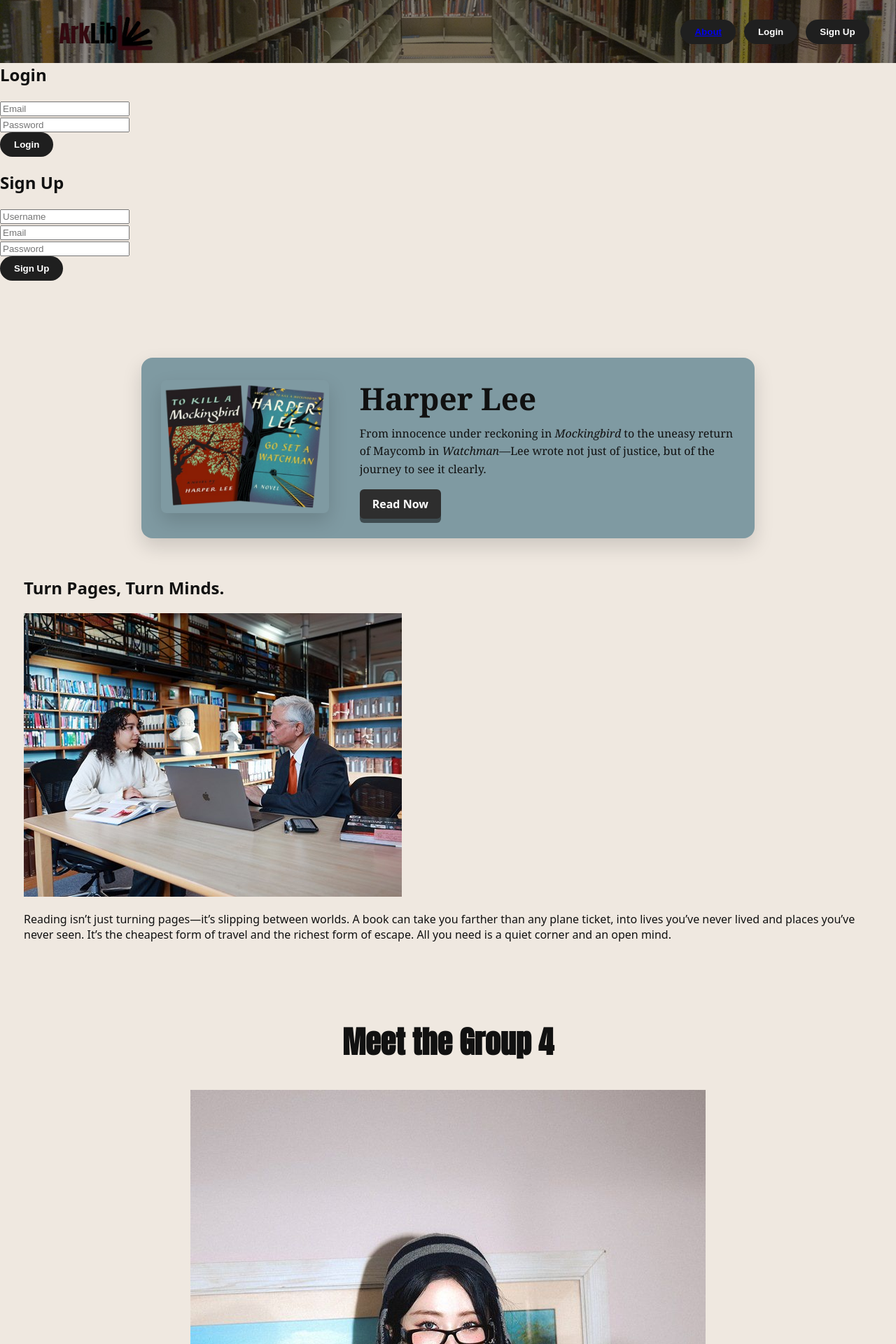
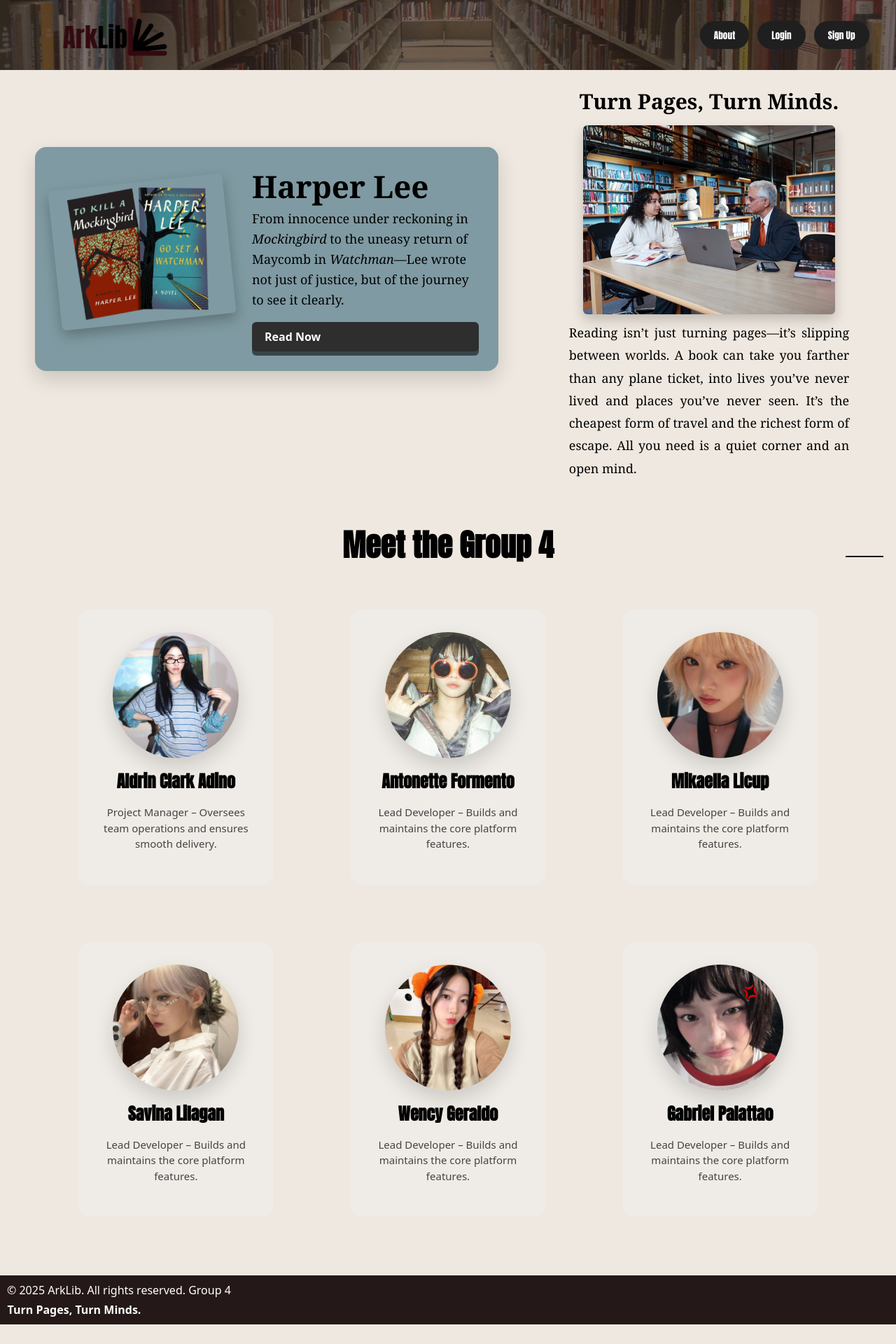
Before and after one commit to hatdog567/Library-System, a PHP site: page / in a window 1280 px wide. Shown: the top 1920 px of the page at 70% size. After the commit the page ends 1892 px from the top, so only its background shows below. Run offline with PHP 8.4, Linux system fonts and the light colour scheme.

Commit message:
I added and modified

```diff
--- a/index.php
+++ b/index.php
@@ -15,7 +15,7 @@
   <meta charset="UTF-8" />
   <meta name="viewport" content="width=device-width, initial-scale=1.0"/>
   <title>ArkLib</title>
-  <link rel="stylesheet" href="style.css">
+  <link rel="stylesheet" href="main.css">
   <link href="https://fonts.googleapis.com/css2?family=Anton&display=swap" rel="stylesheet">
   <link href="https://fonts.googleapis.com/css2?family=Montserrat:wght@400;500;600;700&display=swap" rel="stylesheet">
   <link rel="icon" href="/img/arklib.png">
--- a/main.css
+++ b/main.css
@@ -11,7 +11,7 @@
   --gutter: clamp(16px, 3vw, 34px);
 }
 
-/* ---------- BODY ---------- */
+/* BODY */
 body{
   background-color: #efe8e0;
   font-family: system-ui, -apple-system, Segoe UI, Roboto, Arial, sans-serif;
@@ -19,6 +19,104 @@
 
 /* push content under the fixed header */
 main{ padding-top: 120px; }
+
+/* ---------- AUTH MODAL + OVERLAY ---------- */
+
+/* hidden by default; show when <html> has .auth-open */
+.auth-modal,
+.auth-overlay { display: none; }
+.auth-open .auth-modal,
+.auth-open .auth-overlay { display: block; }
+
+/* Overlay */
+.auth-overlay{
+  position: fixed; inset: 0;
+  background: rgba(0,0,0,.55);
+  backdrop-filter: blur(3px);
+  -webkit-backdrop-filter: blur(3px);
+  z-index: 999;
+}
+
+/* Centered modal card */
+.auth-modal{
+  position: fixed;
+  top: 50%; left: 50%;
+  transform: translate(-50%, -50%);
+  z-index: 1000;
+
+  width: min(480px, 92vw);
+  max-height: 90vh;
+  overflow: auto;
+
+  background: rgba(31,31,31,1);
+  border: 2px solid rgba(255,255,255,.3);
+  border-radius: 20px;
+  box-shadow: 0 0 30px rgba(0,0,0,.3);
+  color: #fff;
+
+  padding: 28px 24px 24px;
+}
+
+/* Close button */
+.auth-close{
+  position: absolute; top: 10px; right: 10px;
+  border: 0; background: transparent; color:#fff;
+  font-size: 18px; cursor: pointer; line-height: 1;
+}
+
+/* Tabs */
+.auth-tabs{
+  display: grid; grid-template-columns: 1fr 1fr; gap: 10px; margin: 4px 44px 12px 8px;
+}
+.auth-tabs .tab{
+  height: 40px;
+  border-radius: 14px;
+  border: 1px solid rgba(255,255,255,.18);
+  background: #262626;
+  color:#ddd; font-weight: 700; cursor: pointer;
+}
+.auth-tabs .tab.is-active{
+  background:#340a10; color:#fff; border-color: transparent;
+}
+.auth-tabs .tab.is-active:hover{ background:#640a17; }
+
+/* Wrapper and forms */
+.form-wrapper{ display: grid; }
+.form-box{ display: none; }
+.form-box.is-active{ display: block; }
+
+.form-box h2{
+  font-size: 35px; text-align: center; font-family: 'Anton', sans-serif; margin: 6px 0 14px;
+}
+
+.input-box{ margin: 18px 0; }
+.input-box input{
+  width: 100%; height: 50px;
+  border: 2px solid rgba(255,255,255,.8);
+  border-radius: 40px;
+  background: transparent; color: #fff;
+  font-size: 16px; padding: 0 20px;
+}
+.input-box input::placeholder{ color:#d9d9d9; }
+
+.btn{
+  width: 100%; height: 45px;
+  background:#340a10; color:#fff;
+  border-radius: 40px; border: none;
+  font-size: 16px; font-weight: 700; cursor: pointer;
+  margin-top: 4px;
+}
+.btn:hover{ background:#640a17; }
+
+/* Flash messages */
+.auth-error, .auth-success{
+  margin:10px 0; padding:12px; border-radius:12px; text-align:center; font-size:.9rem;
+}
+.auth-error{ background:#3b0f12; color:#fff; }
+.auth-success{ background:#0f3b1c; color:#fff; }
+
+/* Prevent page scroll when modal is open */
+.body-locked{ overflow: hidden; }
 
 /* ---------- HEADER ---------- */
 .container{
@@ -42,7 +140,6 @@
 .logo { margin-right: auto; }
 .logo img { height: 100px; width: auto; display:block; }
 
-/* ---------- BUTTONS ---------- */
 .nav-buttons { display: flex; gap: 12px; }
 .nav-buttons .about-btn-modal {
   display: inline-block;
@@ -141,7 +238,51 @@
   box-shadow: 0 6px 0 rgba(0,0,0,.55);
 }
 
-/* ---------- FOOTER ---------- */
+/* Right column */
+.aside h2{
+  font-family: Georgia, 'Times New Roman', serif;
+  font-weight: 700;
+  font-size: clamp(22px, 3vw, 30px);
+  text-align: center;
+  margin: 4px 0 14px;
+}
+.aside .photo{
+  width: 100%;
+  max-width: 360px;
+  display: block;
+  margin: 0 auto 10px;
+  border-radius: 6px;
+  box-shadow: 0 8px 18px rgba(0,0,0,.2);
+}
+.aside p{
+  font-family: Georgia, 'Times New Roman', serif;
+  font-size: clamp(14px, 1.4vw, 18px);
+  line-height: 1.8;
+  max-width: 40ch;
+  margin: 0 auto;
+  text-align: justify;
+}
+
+/* Members */
+.member-frames { margin: 60px auto; padding: 0 var(--gutter); max-width: 1200px; }
+.member-frames .grid { display: grid; grid-template-columns: repeat(auto-fit, minmax(280px, 1fr)); gap: var(--gutter); }
+.member-frames .member { text-align: center; border-radius: var(--radius); min-height: 320px; }
+.member-frames .member .photo {
+  width: 180px; height: 180px; border-radius: 50%; object-fit: cover;
+  margin: 0 auto 15px; display: block;
+}
+.member-frames .member img {
+  width: 160px; height: 160px; border-radius: 50%; object-fit: cover;
+  margin-bottom: 12px; box-shadow: var(--shadow);
+}
+.member-frames .member h2 { font-family: 'Anton', sans-serif; margin: 8px 0; }
+.member-frames .member p { font-size: 15px; color: #444; line-height: 1.5; }
+
+/* Footer */
 .footer-sec { background-color: #251818; color: #fff; text-align: left; padding: 5px; }
 .footer-sec p { margin: 5px 0 5px 5px; }
 .footer-text .tagline{ font-weight:700; padding: .5px; margin: 5px 0 5px 5px; }
+
+/* About anchor behavior */
+html { scroll-behavior: smooth; }
+#members { scroll-margin-top: 120px; }
```
Also changed, not shown: logout.js (added, +27 -0 lines), main_site.php (+4 -20 lines).
